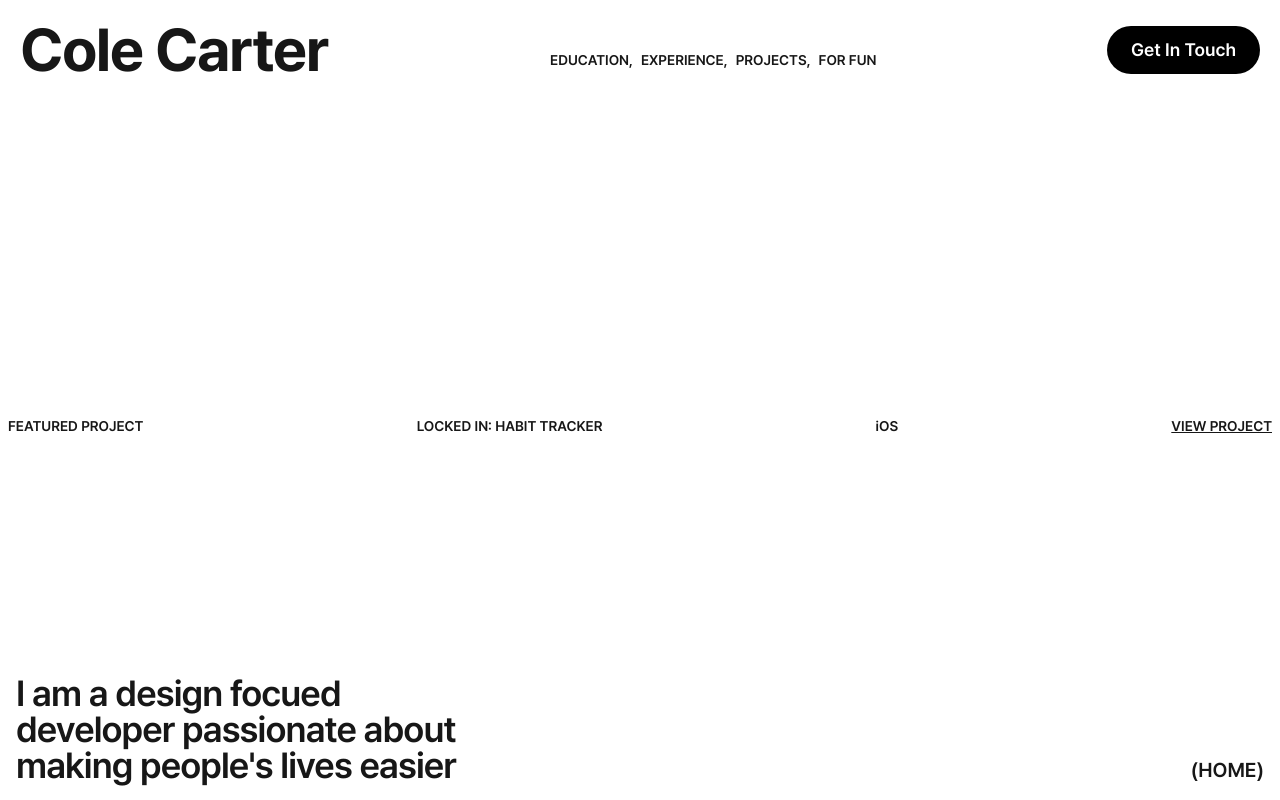
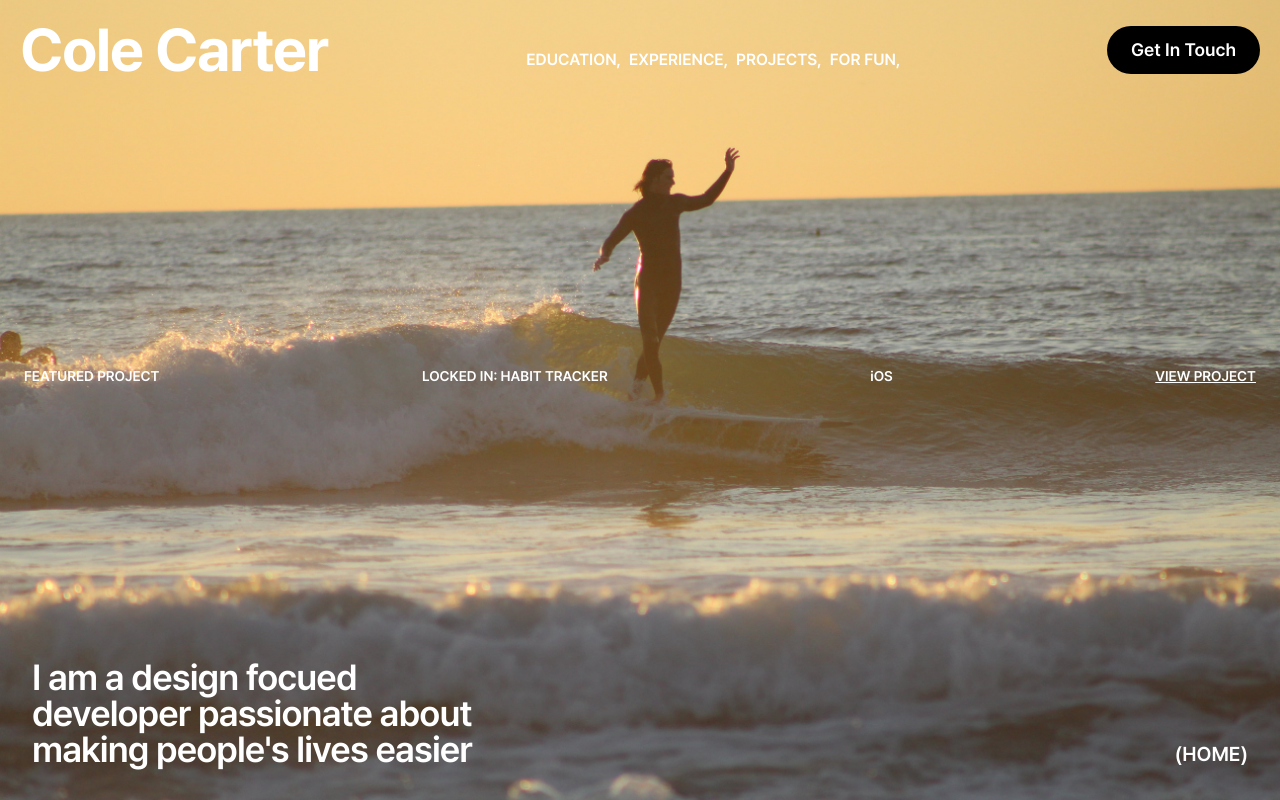
Before and after one commit to colecarter96/MyPortfolio, a Next.js app: page / in a window 1280 px wide. Built offline with nearby package versions, Linux system fonts and the light colour scheme.

Commit message:
Home Photo

```diff
--- a/app/components/Header.tsx
+++ b/app/components/Header.tsx
@@ -1,29 +1,40 @@
+import React from "react";
+import Link from "next/link";
 
+type HeaderProps = {
+  className?: string;
+};
 
-import Link from 'next/link';
+export default function Header({ className }: HeaderProps) {
+  return (
+    <div className={`flex justify-between p-5 items-center ${className || ""}`}>
+      <div className="font-bold text-xl md:text-4xl lg:text-6xl tracking-tight">
+        <Link href="/">
+            Cole Carter
+        </Link>
 
-export default function Header() {
-    return (
-        <div className="flex justify-between p-5 items-center">
-            <div className="font-bold text-xl md:text-4xl lg:text-6xl tracking-tight">
-                Cole Carter
       </div>
 
-            <div className="hidden md:flex font-semibold text-sm pt-5">
+      <div className="hidden md:flex font-semibold text-md pt-5">
         <div className="pr-2">
+            <Link href="/education">
                 EDUCATION,
+            </Link>
         </div>
-
         <div className="pr-2">
+            <Link href="/experience">
                 EXPERIENCE,
+            </Link>
         </div>
-
         <div className="pr-2">
+            <Link href="/projects">
                 PROJECTS,
+            </Link>
         </div>
-
         <div className="pr-2">
-                    FOR FUN
+            <Link href="/fun">
+                FOR FUN,
+            </Link>
         </div>
       </div>
 
--- /dev/null
+++ b/app/components/HeaderWrapper.tsx
@@ -0,0 +1,13 @@
+"use client";
+
+import { usePathname } from "next/navigation";
+import Header from "./Header";
+
+export default function HeaderWrapper() {
+  const pathname = usePathname();
+
+  // Don’t render header on home
+  if (pathname === "/") return null;
+
+  return <Header />;
+}
--- /dev/null
+++ b/app/education/page.tsx
@@ -0,0 +1,8 @@
+export default function EducationPage() {
+  return (
+    <main>
+      <h1>Education Page</h1>
+      <p>This is a blank page for your education section.</p>
+    </main>
+  );
+}
--- /dev/null
+++ b/app/experience/page.tsx
@@ -0,0 +1,8 @@
+export default function ExperiencePage() {
+  return (
+    <main>
+      <h1>Experience Page</h1>
+      <p>This is a blank page for your experience section.</p>
+    </main>
+  );
+}
--- /dev/null
+++ b/app/fun/page.tsx
@@ -0,0 +1,8 @@
+export default function FunPage() {
+  return (
+    <main>
+      <h1>Fun Page</h1>
+      <p>This is a blank page for your Fun section.</p>
+    </main>
+  );
+}
--- a/app/layout.tsx
+++ b/app/layout.tsx
@@ -2,7 +2,8 @@ import type { Metadata } from "next";
 import { Geist, Geist_Mono } from "next/font/google";
 import "./globals.css";
 import localFont from 'next/font/local';
-import Header from "./components/Header";
+import HeaderWrapper from "./components/HeaderWrapper";
+
 
 const geistSans = Geist({
   variable: "--font-geist-sans",
@@ -58,7 +59,7 @@ export default function RootLayout({
       <body
         className={`${pretendard.className} flex flex-col min-h-screen`}
       >
-        <Header />
+        <HeaderWrapper />
         <main className="flex-grow flex">{children}</main>
       </body>
     </html>
--- a/app/page.tsx
+++ b/app/page.tsx
@@ -4,9 +4,42 @@ import Header from "./components/Header";
 export default function Home() {
   return (
 
-    <div className="flex flex-1 relative items-center justify-center pb-12">
+    // <div className="flex flex-1 relative items-center justify-center pb-12">
+    //   {/* Center Row */}
+    //   <div className="flex justify-between w-full px-2 font-semibold text-sm">
+    //     <div>FEATURED PROJECT</div>
+    //     <div>LOCKED IN: HABIT TRACKER</div>
+    //     <div>iOS</div>
+    //     <div className="underline">VIEW PROJECT</div>
+    //   </div>
+
+    //   {/* Bottom Left */}
+    //   <div className="absolute bottom-4 left-4 leading-5 text-lg md:leading-9 md:text-4xl font-semibold tracking-tight">
+    //     I am a design focued<br />developer passionate about<br />making people&apos;s lives easier
+    //   </div>
+
+    //   {/* Bottom Right */}
+    //   <div className="absolute bottom-4 right-4 text-xl font-semibold">
+    //     (HOME)
+    //   </div>
+    // </div>
+     <div className="relative flex flex-col min-h-screen min-w-screen text-white">
+      {/* Background Image */}
+      <Image
+        src="/IMG_1412-min.JPG"
+        alt="background"
+        fill
+        className="object-cover -z-10"
+        priority
+      />
+
+      {/* Header overlay */}
+      <Header className="absolute top-0 left-0 w-full z-50" />
+
+      {/* Main content area */}
+      <div className="flex flex-1 flex-col items-center justify-center relative z-20 pb-12">
         {/* Center Row */}
-      <div className="flex justify-between w-full px-2 font-semibold text-sm">
+        <div className="flex justify-between w-full px-6 font-semibold text-sm">
           <div>FEATURED PROJECT</div>
           <div>LOCKED IN: HABIT TRACKER</div>
           <div>iOS</div>
@@ -14,13 +47,14 @@ export default function Home() {
         </div>
 
         {/* Bottom Left */}
-      <div className="absolute bottom-4 left-4 leading-5 text-lg md:leading-9 md:text-4xl font-semibold tracking-tight">
+        <div className="absolute bottom-8 left-8 leading-5 text-lg md:leading-9 md:text-4xl font-semibold tracking-tight">
           I am a design focued<br />developer passionate about<br />making people&apos;s lives easier
         </div>
 
         {/* Bottom Right */}
-      <div className="absolute bottom-4 right-4 text-xl font-semibold">
+        <div className="absolute bottom-8 right-8 text-xl font-semibold">
           (HOME)
+        </div>
       </div>
     </div>
 
--- /dev/null
+++ b/app/projects/page.tsx
@@ -0,0 +1,8 @@
+export default function ProjectsPage() {
+  return (
+    <main>
+      <h1>Projects Page</h1>
+      <p>This is a blank page for your Projects section.</p>
+    </main>
+  );
+}
```
Also changed, not shown: public/IMG_1412-min.JPG (added). Lines whose indentation alone changed are shown as unchanged.
